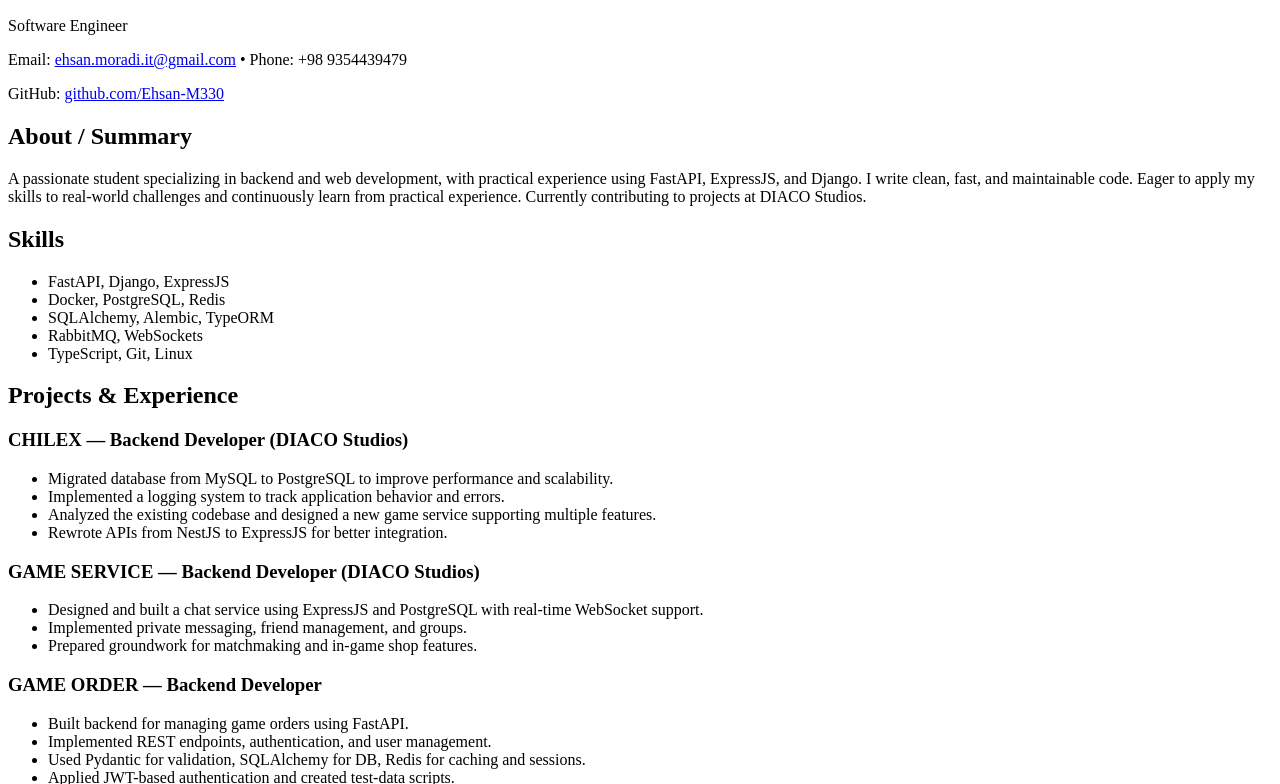
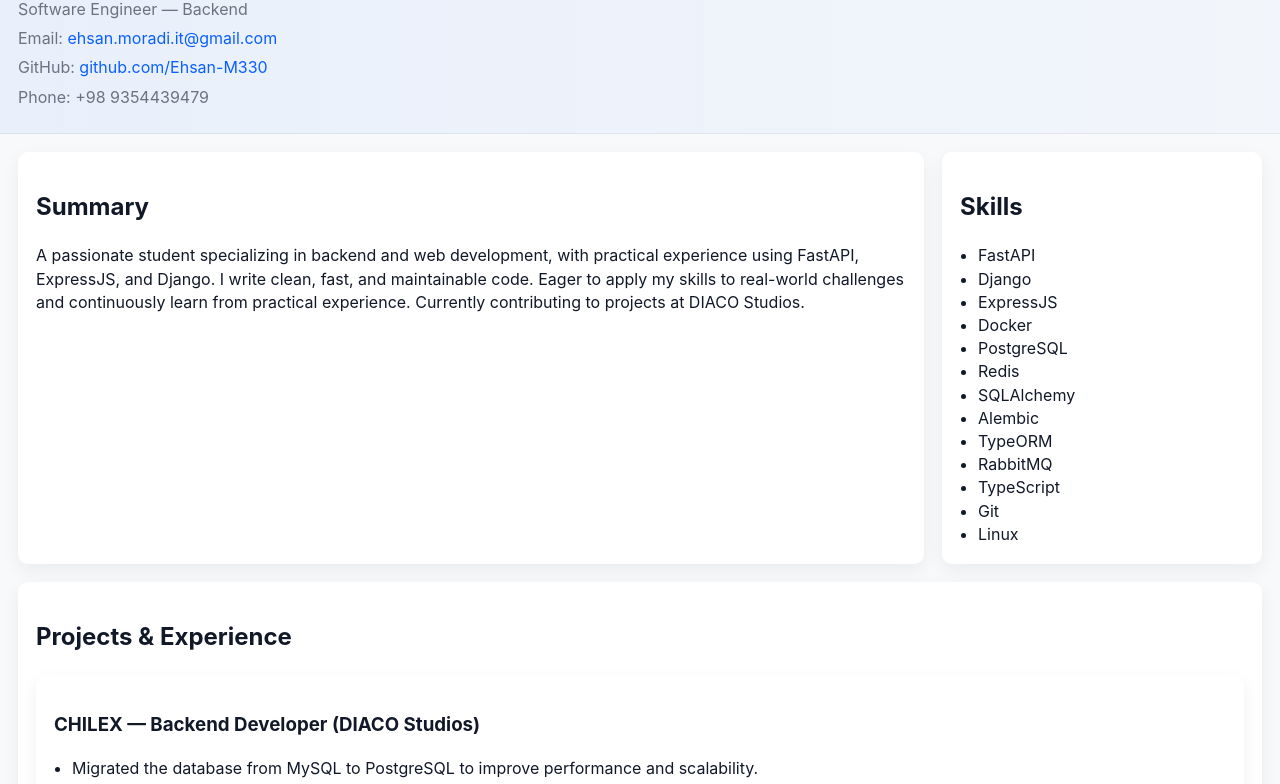
Before and after one commit to Ehsan-M330/40073140-resume, a plain HTML site: page index.html in a window 1280 px wide. Shown: the part 63-847 px from the top of the page. Drawn offline with Linux system fonts and the light colour scheme.

Commit message:
resume with css

```diff
--- a/index.html
+++ b/index.html
@@ -1,46 +1,56 @@
 <!doctype html>
-<html lang="en">
+<html lang="en" dir="ltr">
 <head>
+  <link rel="stylesheet" href="styles.css">
   <meta charset="utf-8">
+  <meta name="viewport" content="width=device-width,initial-scale=1">
   <title>Ehsan Moradi — Resume</title>
 </head>
 <body>
   <header>
     <h1>Ehsan Moradi</h1>
-    <p>Software Engineer</p>
-    <p>Email: <a href="mailto:ehsan.moradi.it@gmail.com">ehsan.moradi.it@gmail.com</a> • Phone: +98 9354439479</p>
-    <p>GitHub: <a href="https://github.com/Ehsan-M330" target="_blank" rel="noopener">github.com/Ehsan-M330</a></p>
+    <p>Software Engineer — Backend</p>
+    <p>Email: <a href="mailto:ehsan.moradi.it@gmail.com">ehsan.moradi.it@gmail.com</a></p>
+    <p>GitHub: <a href="https://github.com/Ehsan-M330">github.com/Ehsan-M330</a></p>
+    <p>Phone: +98 9354439479</p>
   </header>
 
-  <section aria-labelledby="summary">
-    <h2 id="summary">About / Summary</h2>
-    <article>
+  <main>
+    <section id="summary">
+      <h2>Summary</h2>
       <p>
         A passionate student specializing in backend and web development, with practical experience using FastAPI, ExpressJS, and Django.
         I write clean, fast, and maintainable code. Eager to apply my skills to real-world challenges and continuously learn from practical experience.
         Currently contributing to projects at DIACO Studios.
       </p>
-    </article>
     </section>
 
-  <section aria-labelledby="skills">
-    <h2 id="skills">Skills</h2>
+    <section id="skills">
+      <h2>Skills</h2>
       <ul>
-      <li>FastAPI, Django, ExpressJS</li>
-      <li>Docker, PostgreSQL, Redis</li>
-      <li>SQLAlchemy, Alembic, TypeORM</li>
-      <li>RabbitMQ, WebSockets</li>
-      <li>TypeScript, Git, Linux</li>
+        <li>FastAPI</li>
+        <li>Django</li>
+        <li>ExpressJS</li>
+        <li>Docker</li>
+        <li>PostgreSQL</li>
+        <li>Redis</li>
+        <li>SQLAlchemy</li>
+        <li>Alembic</li>
+        <li>TypeORM</li>
+        <li>RabbitMQ</li>
+        <li>TypeScript</li>
+        <li>Git</li>
+        <li>Linux</li>
       </ul>
     </section>
 
-  <section aria-labelledby="projects">
-    <h2 id="projects">Projects & Experience</h2>
+    <section id="projects">
+      <h2>Projects & Experience</h2>
 
       <article>
         <h3>CHILEX — Backend Developer (DIACO Studios)</h3>
         <ul>
-        <li>Migrated database from MySQL to PostgreSQL to improve performance and scalability.</li>
+          <li>Migrated the database from MySQL to PostgreSQL to improve performance and scalability.</li>
           <li>Implemented a logging system to track application behavior and errors.</li>
           <li>Analyzed the existing codebase and designed a new game service supporting multiple features.</li>
           <li>Rewrote APIs from NestJS to ExpressJS for better integration.</li>
@@ -48,22 +58,23 @@
       </article>
 
       <article>
-      <h3>GAME SERVICE — Backend Developer (DIACO Studios)</h3>
+        <h3>Game Service — Backend Developer (DIACO Studios)</h3>
         <ul>
-        <li>Designed and built a chat service using ExpressJS and PostgreSQL with real-time WebSocket support.</li>
+          <li>Designed and built the chat service using ExpressJS and PostgreSQL with real-time WebSocket support.</li>
           <li>Implemented private messaging, friend management, and groups.</li>
           <li>Prepared groundwork for matchmaking and in-game shop features.</li>
         </ul>
       </article>
 
       <article>
-      <h3>GAME ORDER — Backend Developer</h3>
+        <h3>Game Order — Backend Developer</h3>
         <ul>
           <li>Built backend for managing game orders using FastAPI.</li>
           <li>Implemented REST endpoints, authentication, and user management.</li>
           <li>Used Pydantic for validation, SQLAlchemy for DB, Redis for caching and sessions.</li>
           <li>Applied JWT-based authentication and created test-data scripts.</li>
-        <li>Repo: <a href="https://github.com/Ehsan-M330/game-order" target="_blank" rel="noopener">github.com/Ehsan-M330/game-order</a></li>
+          <li>Repository: <a href="https://github.com/Ehsan-M330/game-order">github.com/Ehsan-M330/game-order</a></li>
+          <li>Technologies: FastAPI, PostgreSQL, Redis, Docker, Alembic</li>
         </ul>
       </article>
 
@@ -73,16 +84,14 @@
       </article>
     </section>
 
-  <section aria-labelledby="education">
-    <h2 id="education">Education</h2>
-    <article>
+    <section id="education">
+      <h2>Education</h2>
       <p>Bachelor’s Degree in Computer Engineering — Shahid Chamran University, Ahvaz (2021–Present)</p>
-    </article>
     </section>
+  </main>
 
   <footer>
     <p>Last updated: 2025-11-01</p>
-    <p>Resume created as plain HTML using semantic HTML5 tags (no CSS/JS).</p>
   </footer>
 </body>
 </html>
--- /dev/null
+++ b/styles.css
@@ -0,0 +1,40 @@
+/* styles.css - simple professional resume (LTR) */
+
+:root{
+  --bg:#f7f9fb;
+  --card:#ffffff;
+  --accent:#0b5fff;
+  --muted:#6b7280;
+  --text:#111827;
+  --max-width:1000px;
+  --gap:1rem;
+  --radius:10px;
+  --pad:18px;
+  font-family: -apple-system, BlinkMacSystemFont, 'Segoe UI', Roboto, Arial, 'Noto Sans', sans-serif;
+}
+
+*{box-sizing:border-box}
+body{margin:0;background:var(--bg);color:var(--text);line-height:1.45}
+.container{max-width:var(--max-width);margin:0 auto;padding:16px}
+
+/* Header */
+header{background:linear-gradient(90deg, rgba(11,95,255,0.06), rgba(11,95,255,0.02));padding:18px;border-bottom:1px solid rgba(0,0,0,0.06)}
+header h1{margin:0;font-size:1.6rem}
+header p{margin:6px 0;color:var(--muted)}
+
+/* Layout */
+main{display:grid;grid-template-columns:1fr 320px;gap:18px;padding:18px}
+main section, main article{background:var(--card);border-radius:var(--radius);padding:var(--pad);box-shadow:0 6px 18px rgba(16,24,40,0.06)}
+
+/* Projects span */
+#projects{grid-column:1 / -1}
+
+/* Lists */
+ul{margin:0;padding-left:18px}
+a{color:var(--accent);text-decoration:none;transition:all .18s ease}
+a:hover{text-decoration:underline;transform:translateY(-2px)}
+
+/* Responsive */
+@media (max-width:900px){
+  main{grid-template-columns:1fr;padding:10px}
+}
```
Lines whose indentation alone changed are shown as unchanged.
